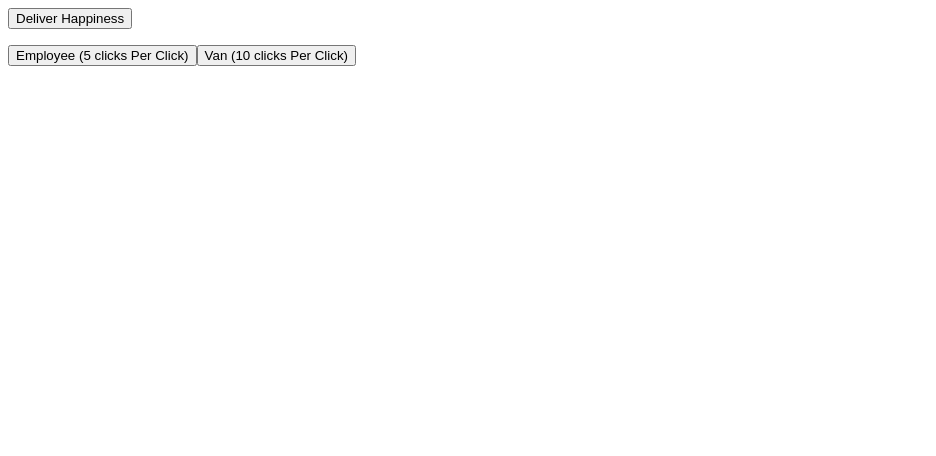
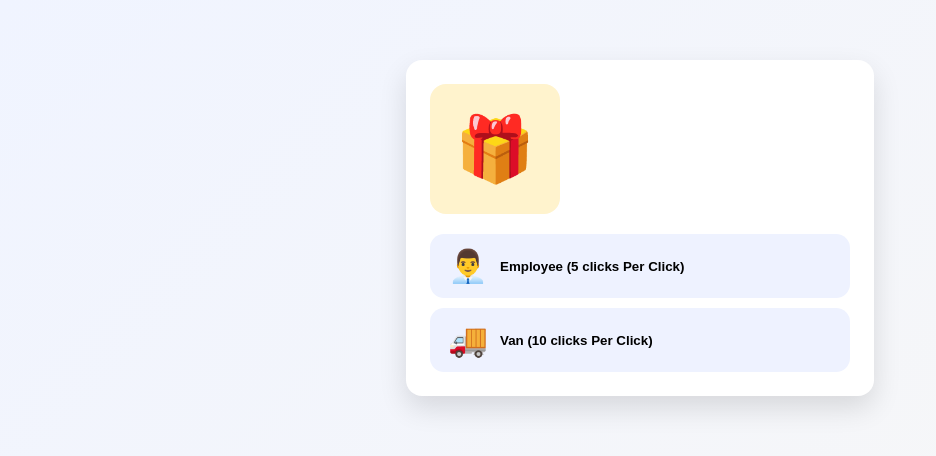
Before and after one commit to umangmehta0007/Clicker, a website built with Vite: page index.html in a window 1280 px wide. Shown: the whole page, without its empty margins (0-936 px from the left). Built offline with nearby package versions, Linux system fonts and the light colour scheme.

Commit message:
->Testing was added using vitest ->Domain models were only tested for the methods and the listeners if they (Domain model objects) were calling the listeners appropriately. -> Styling was done using Chatgpt -> readme file was updated accordingly.

```diff
--- /dev/null
+++ b/Style.css
@@ -0,0 +1,138 @@
+/* ===== Base ===== */
+body {
+    font-family: system-ui, sans-serif;
+    background: linear-gradient(135deg, #f0f4ff, #f7f7f7);
+    margin: 0;
+}
+
+/* ===== Main Card ===== */
+#company {
+    max-width: 420px;
+    margin: 60px auto;
+    padding: 24px;
+    background: white;
+    border-radius: 16px;
+    box-shadow: 0 12px 28px rgba(0,0,0,0.12);
+    text-align: center;
+}
+
+/* ===== Gift Button ===== */
+#Gift-Button {
+    width: 130px;
+    height: 130px;
+    border-radius: 16px;
+    border: none;
+    background: #fff3cd;
+    cursor: pointer;
+
+    /* fixes overflow + alignment */
+    font-size: 0;
+    display: flex;
+    align-items: center;
+    justify-content: center;
+
+    position: relative;
+    transition: transform 0.1s ease;
+}
+
+#Gift-Button::before {
+    content: "🎁";
+    font-size: 64px;
+    line-height: 1;
+}
+
+#Gift-Button:hover {
+    transform: scale(1.05);
+}
+
+#Gift-Button:active {
+    transform: scale(0.9);
+}
+
+/* ===== Stats ===== */
+ul {
+    list-style: none;
+    padding: 0;
+    margin-top: 16px;
+    font-size: 1.1rem;
+}
+
+#sum {
+    margin-top: 8px;
+    color: #555;
+}
+
+/* ===== Upgrades ===== */
+#upgrades {
+    margin-top: 20px;
+    display: flex;
+    flex-direction: column;
+    gap: 10px;
+}
+
+#upgrades button {
+    height: 64px;
+    border-radius: 14px;
+    border: none;
+    font-weight: 600;
+    cursor: pointer;
+    text-align: left;
+    padding-left: 70px;
+    background: #eef2ff;
+    position: relative;
+    transition: transform 0.1s ease, box-shadow 0.1s ease;
+}
+
+#upgrades button:hover {
+    transform: translateY(-2px);
+    box-shadow: 0 6px 14px rgba(0,0,0,0.12);
+}
+
+#upgrades button:active {
+    transform: scale(0.97);
+}
+
+/* Employee emoji */
+#Employee::before {
+    content: "👨‍💼";
+    font-size: 32px;
+    position: absolute;
+    left: 18px;
+    top: 50%;
+    transform: translateY(-50%);
+}
+
+/* Van emoji */
+#Van::before {
+    content: "🚚";
+    font-size: 32px;
+    position: absolute;
+    left: 18px;
+    top: 50%;
+    transform: translateY(-50%);
+}
+
+/* ===== Full-screen emoji burst (CSS-only) ===== */
+@keyframes screenFade {
+    0% { opacity: 0; }
+    10% { opacity: 1; }
+    100% { opacity: 0; }
+}
+
+/* Uses :has() to react to the click */
+body:has(#Gift-Button:active)::after {
+    content:
+            "🎁 🎁 🎁 🎁 🎁 🎁 🎁 🎁 🎁 🎁\A"
+            "🎁 🎁 🎁 🎁 🎁 🎁 🎁 🎁 🎁 🎁\A"
+            "🎁 🎁 🎁 🎁 🎁 🎁 🎁 🎁 🎁 🎁";
+    white-space: pre;
+    position: fixed;
+    inset: 0;
+    font-size: 48px;
+    line-height: 1.6;
+    text-align: center;
+    background: rgba(255,255,255,0.6);
+    animation: screenFade 0.7s ease-out;
+    pointer-events: none;
+    z-index: 9999;
+}
--- a/index.html
+++ b/index.html
@@ -3,6 +3,7 @@
   <head>
     <meta charset="UTF-8" />
     <link rel="icon" type="image/svg+xml" href="/vite.svg" />
+      <link rel="stylesheet" href="style.css">
     <meta name="viewport" content="width=device-width, initial-scale=1.0" />
     <title>clicker</title>
   </head>
--- a/package.json
+++ b/package.json
@@ -9,7 +9,9 @@
     "preview": "vite preview"
   },
   "devDependencies": {
+    "@vitest/coverage-v8": "^4.0.18",
     "typescript": "~5.9.3",
-    "vite": "^7.2.4"
+    "vite": "^7.2.4",
+    "vitest": "^4.0.18"
   }
 }
--- a/src/Controller/CompanyController.ts
+++ b/src/Controller/CompanyController.ts
@@ -22,7 +22,7 @@ export default class CompanyController{
         this.#company.addGifts();
     }
     buyEmployee():void{
-        const employee: Upgrades= new Employee(5);
+        const employee: Upgrades= new Employee(0);
         this.#company.buyUpgrade(employee);
     }
     buyVan():void{
--- a/src/Model/Company.ts
+++ b/src/Model/Company.ts
@@ -1,6 +1,7 @@
 
 import Upgrades from "./Upgrades.ts"
 import type Listener from "./Listener.ts"
+import assert from "../assertions.ts";
 
 export default class Company{
 
@@ -13,6 +14,11 @@ export default class Company{
         this.#upgraded = [];
         this.#totalGifts = 0;
         this.#listeners = new Array<Listener>();
+        this.#checkCompany();
+    }
+
+    #checkCompany(){
+        assert(this.#totalGifts>=0, "Gifts should always be greater than equal to zero");
     }
 
     /*
@@ -25,7 +31,6 @@ export default class Company{
     upgrades(): Array<Upgrades>{
         return this.#upgraded;
     }
-
     /*
      *This Method is a logic method whenever a click is done, this method changes
      * the total gifts calculated and adds additional click based on upgrades you have.
--- a/src/Model/Upgrades.ts
+++ b/src/Model/Upgrades.ts
@@ -1,12 +1,18 @@
+import assert from "../assertions.ts";
+
 export default abstract class Upgrades{
 
     #gifts_per_click: number
 
     constructor(gifts_per_click: number){
         this.#gifts_per_click = gifts_per_click;
+        this.#checkUpgrades();
     }
-
     giftsPerClick(): number{
         return this.#gifts_per_click;
     }
+
+    #checkUpgrades(){
+        assert(this.#gifts_per_click>=1, "Number of clicks by upgrades should always be greater than equal to one");
+    }
 }
```
Also changed, not shown: Tests/company.test.ts (added, +39 -0 lines), domain.md (+0 -3 lines), vitest.config.ts (added, +9 -0 lines), README.md, 1 other file.
